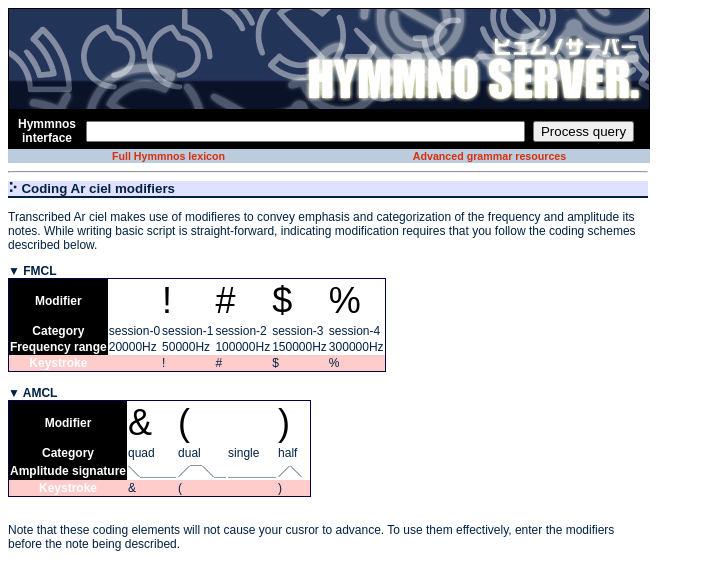
After one commit to flan/hymmnoserver, a PHP site: page /font_ar-ciela.php in a window 1280 px wide. The commit adds this page. Shown: the top 563 px of the page, without its empty margins (0-705 px from the left). Run offline with PHP 8.4, Linux system fonts and the light colour scheme; data that the repository does not hold is empty; some libraries are stand-ins or nearby versions.

Commit message:
Added Ar ciela font.

```diff
--- /dev/null
+++ b/font_ar-ciela.php
@@ -0,0 +1,136 @@
+<?php echo '<?xml version="1.0" encoding="UTF-8"?>'; ?>
+<!DOCTYPE html PUBLIC "-//W3C//DTD XHTML 1.1//EN"
+"http://www.w3.org/TR/xhtml11/DTD/xhtml11.dtd">
+
+<?php/*
+All code, unless otherwise indicated, is original, and subject to the terms of
+the GNU GPLv3 or, at your option, any later version of the GPL.
+
+All content is derived from public domain, promotional, or otherwise-compatible
+sources and published uniformly under the
+Creative Commons Attribution-Share Alike 3.0 license.
+
+See license.README for details.
+
+(C) Neil Tallim, 2009
+*/?>
+
+<html xmlns="http://www.w3.org/1999/xhtml">
+	<head>
+		<title>Hymmnoserver - Grammar (Standard)</title>
+		<?php include 'common/resources.xml'; ?>
+		<style type="text/css">
+			table.coding{
+				border: 1px solid #000044;
+				border-collapse: collapse;
+				border-spacing: 1px;
+			}
+			table.coding > td{
+				vertical-align: middle;
+				text-align: center;
+			}
+			td.header{
+				font-weight: bold;
+			}
+			td.ciela{
+				font-size: 3em;
+				font-family: ar-ciela(compartment), sans;
+				color: black;
+			}
+			td.keyboard{
+				background-color: #FFCCCC;
+			}
+		</style>
+	</head>
+	<body>
+		<?php include 'common/header.xml'; ?>
+		<div class="text-basic">
+			<div class="section-title text-title-small">⠕ Coding Ar ciel modifiers</div>
+			<p>
+				Transcribed Ar ciel makes use of modifieres to convey emphasis and categorization
+				of the frequency and amplitude its notes. While writing basic script is
+				straight-forward, indicating modification requires that you follow the coding
+				schemes described below.
+			</p>
+			<b>▼ FMCL</b><br/>
+			<table class="coding">
+				<tr>
+					<td class="header">Modifier</td>
+
+					<td/>
+					<td class="ciela">!</td>
+					<td class="ciela">#</td>
+					<td class="ciela">$</td>
+					<td class="ciela">%</td>
+				</tr>
+				<tr>
+					<td class="header">Category</td>
+
+					<td>session-0</td>
+					<td>session-1</td>
+					<td>session-2</td>
+					<td>session-3</td>
+					<td>session-4</td>
+				</tr>
+				<tr>
+					<td class="header">Frequency range</td>
+
+					<td>20000Hz</td>
+					<td>50000Hz</td>
+					<td>100000Hz</td>
+					<td>150000Hz</td>
+					<td>300000Hz</td>
+				</tr>
+				<tr>
+					<td class="header keyboard">Keystroke</td>
+
+					<td class="keyboard"/>
+					<td class="keyboard">!</td>
+					<td class="keyboard">#</td>
+					<td class="keyboard">$</td>
+					<td class="keyboard">%</td>
+				</tr>
+			</table><br/>
+			<b>▼ AMCL</b><br/>
+			<table class="coding">
+				<tr>
+					<td class="header">Modifier</td>
+
+					<td class="ciela">&</td>
+					<td class="ciela">(</td>
+					<td/>
+					<td class="ciela">)</td>
+				</tr>
+				<tr>
+					<td class="header">Category</td>
+
+					<td>quad</td>
+					<td>dual</td>
+					<td>single</td>
+					<td>half</td>
+				</tr>
+				<tr>
+					<td class="header">Amplitude signature</td>
+
+					<td>＼＿＿＿</td>
+					<td>／￣＼＿</td>
+					<td>＿＿＿＿</td>
+					<td>／＼&nbsp;&nbsp;</td>
+				</tr>
+				<tr>
+					<td class="header keyboard">Keystroke</td>
+
+					<td class="keyboard">&</td>
+					<td class="keyboard">(</td>
+					<td class="keyboard"/>
+					<td class="keyboard">)</td>
+				</tr>
+			</table><br/>
+			<p>
+				Note that these coding elements will not cause your cusror to advance. To use them
+				effectively, enter the modifiers before the note being described.
+			</p>
+		</div>
+		<?php include 'common/footer.xml'; ?>
+	</body>
+</html>
```
Also changed, not shown: index.php (+17 -2 lines), static/ar-ciela_compartment.ttf (added), static/arcgrp.gif (added).
